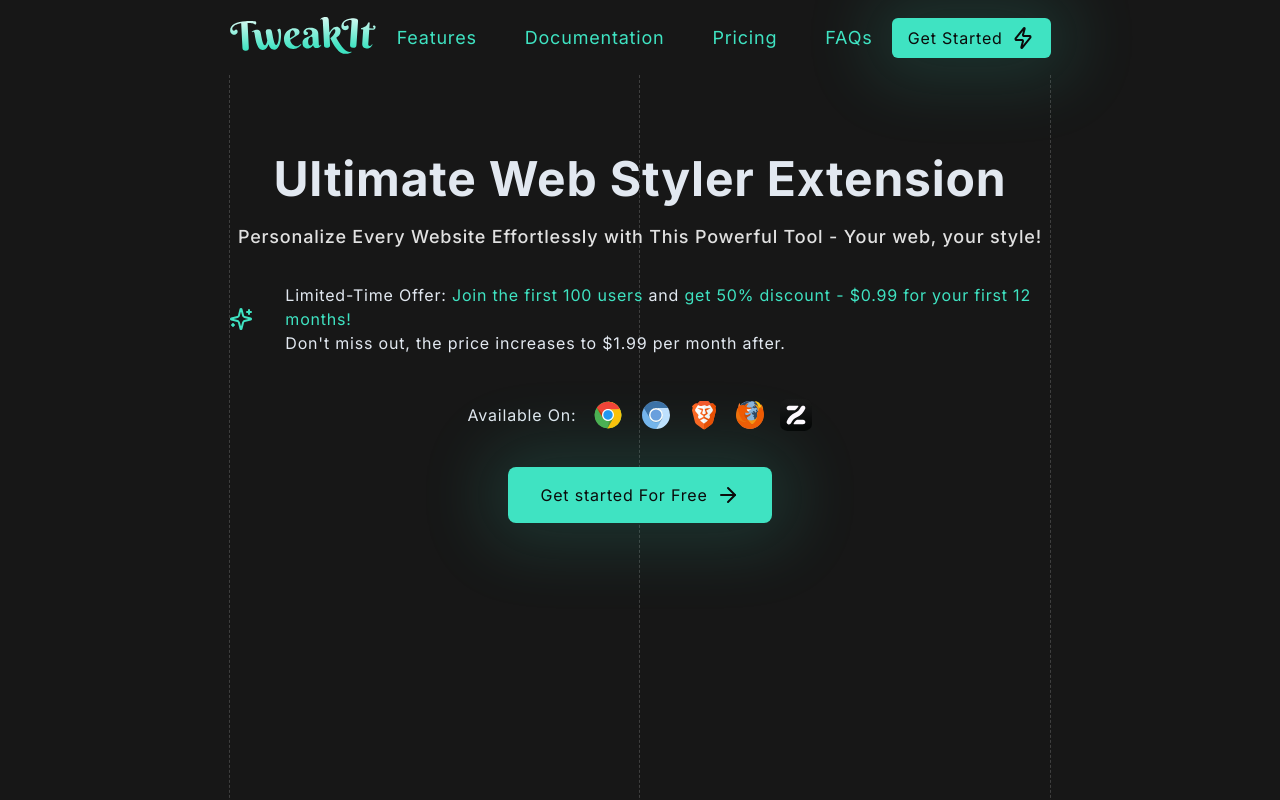
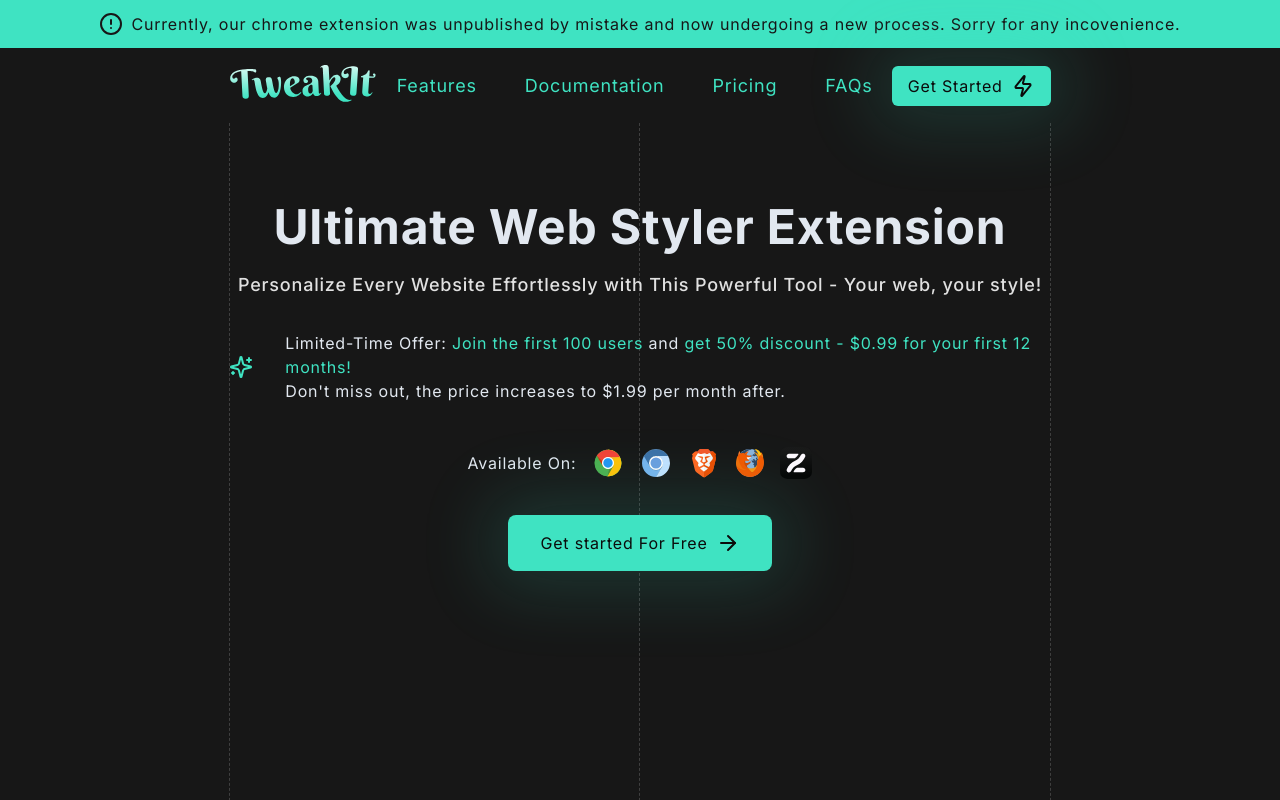
Before and after one commit to w99910/tweak-it, a Vue app: page / in a window 1280 px wide. Built offline with nearby package versions, Linux system fonts and the light colour scheme; no server answers.

Commit message:
add alert

```diff
--- a/src/api.ts
+++ b/src/api.ts
@@ -1,8 +1,9 @@
 export function open() {
   const userAgent = navigator.userAgent;
   // let storeUrl = "https://addons.mozilla.org/en-US/firefox/addon/tweak-it/";
-    let storeUrl =
-      "https://chromewebstore.google.com/detail/tweak-it/gkeoohnfijokalcjimhnodjlbdgfbibb";
+  // let storeUrl =
+  //   "https://chromewebstore.google.com/detail/tweak-it/gkeoohnfijokalcjimhnodjlbdgfbibb";
+  let storeUrl = "https://addons.mozilla.org/en-US/firefox/addon/tweak-it/"
 
   if (userAgent.includes("Firefox")) {
     storeUrl = "https://addons.mozilla.org/en-US/firefox/addon/tweak-it/";
--- a/src/layout/Layout.vue
+++ b/src/layout/Layout.vue
@@ -26,6 +26,15 @@
 <template>
     <div class="bg-dark scroll-smooth font-inter text-slate-200 tracking-wider flex flex-col items-center overflow-y-auto overflow-x-hidden"
         :style="{ width: data.width + 'px', height: data.height + 'px' }">
+        <div class="w-full py-3 gap-x-2 bg-primary text-dark flex items-center justify-center"> <svg
+                xmlns="http://www.w3.org/2000/svg" width="24" height="24" viewBox="0 0 24 24" fill="none"
+                stroke="currentColor" stroke-width="2" stroke-linecap="round" stroke-linejoin="round"
+                class="lucide lucide-circle-alert">
+                <circle cx="12" cy="12" r="10" />
+                <line x1="12" x2="12" y1="8" y2="12" />
+                <line x1="12" x2="12.01" y1="16" y2="16" />
+            </svg> Currently, our chrome extension was unpublished by mistake and now undergoing a new process. Sorry
+            for any incovenience.</div>
         <div class="w-full sm:bg-inherit bg-dark px-4 sm:w-10/12 md:w-9/12 lg:w-8/12 relative 2xl:w-7/12 flex flex-col">
             <header id="header" class="w-full z-20 bg-dark py-4 flex sticky top-0 items-center justify-between">
                 <router-link to="/">
```
Lines whose indentation alone changed are shown as unchanged.
